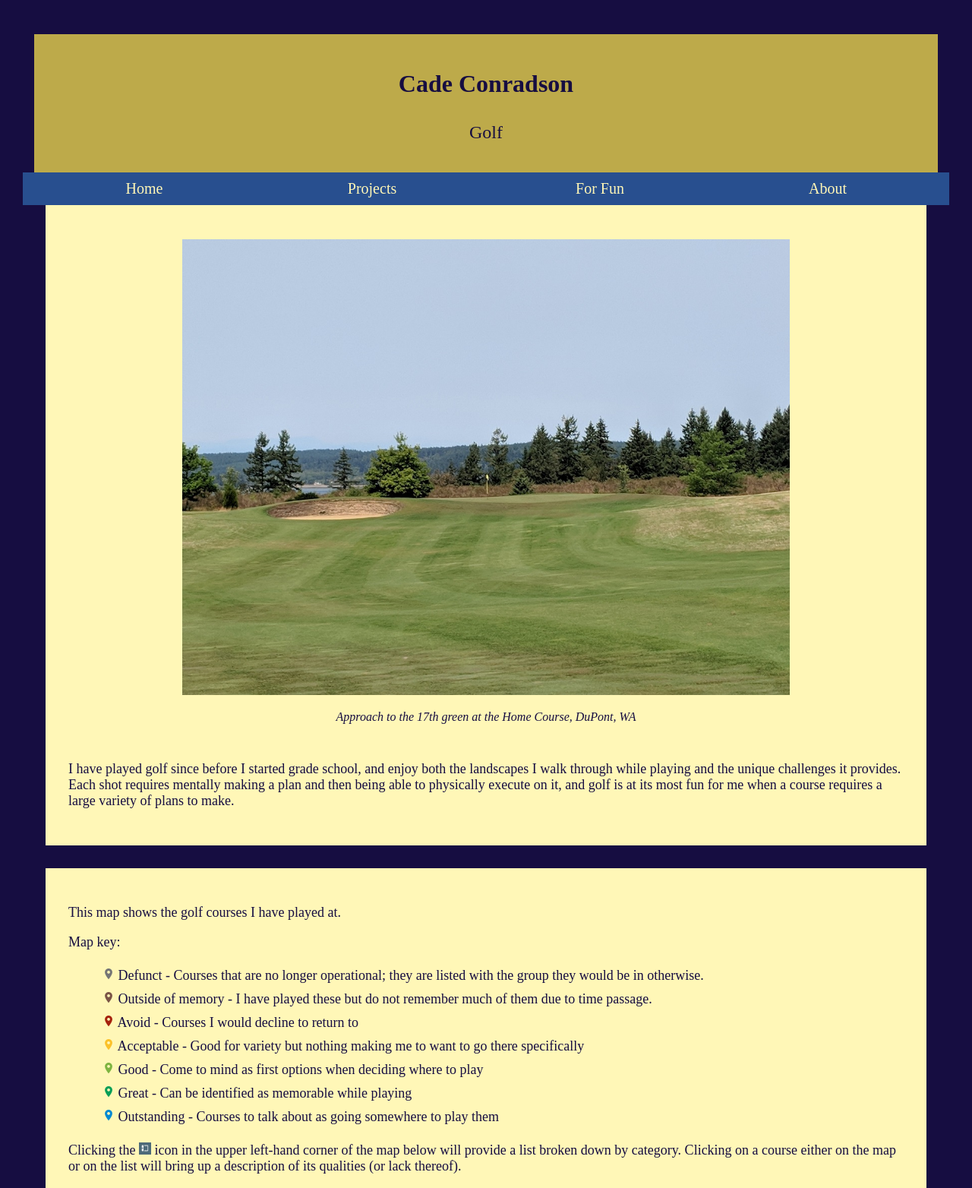
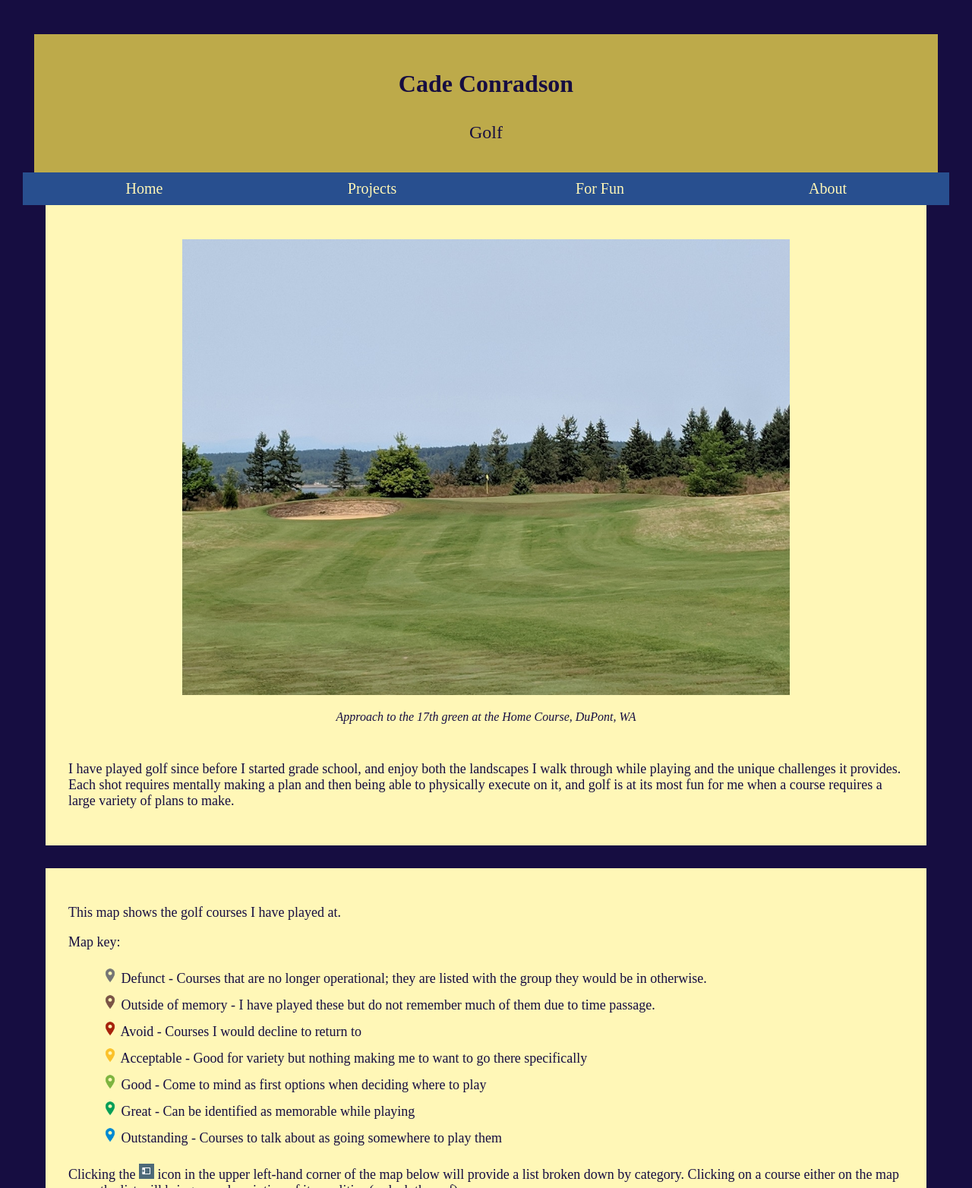
Before and after one commit to cconradson/cconradson.github.io, a Jekyll site: the page built from golf.html, in a window 1280 px wide. Shown: the top 1564 px of the page at 76% size. Built offline with Jekyll 4.4.1, drawn with Linux system fonts in a browser that asks for light colours; grey boxes are pictures that could not be loaded.

Commit message:
larger inline images

```diff
--- a/assets/css/main.css
+++ b/assets/css/main.css
@@ -42,8 +42,8 @@ p, li, th, td {
 /* images and embeds */
 
 img.inline {
-	height: 16px;
-	width: 16px;
+	height: 20px;
+	width: 20px;
 }
 
 img.portrait {
@@ -89,8 +89,8 @@ iframe.video {
 
 @media screen and (max-width: 1025px) {
 	img.inline {
-		width: 20px;
-		height: 20px;
+		width: 24px;
+		height: 24px;
 	}
 
 	img.portrait {
```
